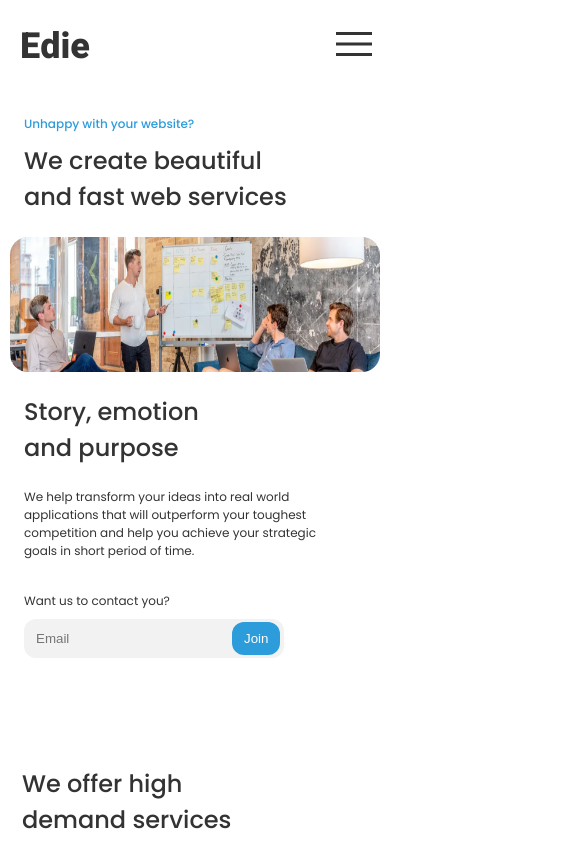
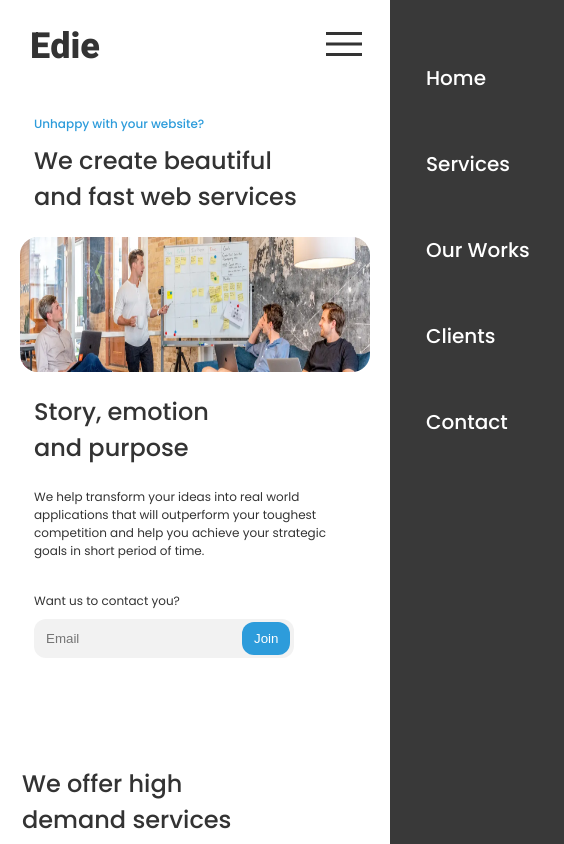
Before and after one commit to abmakes/Company-profile-nextjs, a Next.js app: page / in a window 390 px wide. Shown: the top 844 px of the page, 564 px wide, since content can reach past the window. Built offline with nearby package versions, Linux system fonts and the light colour scheme.

Commit message:
Final v1
Added hamburger menu, corrected event triggers for menu and links and adjusted media queries.

```diff
--- a/pages/CardSection.js
+++ b/pages/CardSection.js
@@ -4,7 +4,7 @@ export default function CardSection () {
   return (
     <section className='cardSection'>
 
-    <div><h2>We offer high <br />demand services</h2></div>
+    <div id="services"><h2>We offer high <br />demand services</h2></div>
 
     <div className='cardGroup'>
       <div className='card'>
--- a/pages/Footer.js
+++ b/pages/Footer.js
@@ -3,14 +3,14 @@ import Contact from './Contact'
 export default function Footer() {
   return (
 
-  <div className='footer'>
+  <div id="contact" className='footer'>
     <div className='footer-items'>
       <div className="footer-nav">
-        <a className="menu-item" target="#" >Home</a>
-        <a className="menu-item" target="#">Services</a>
-        <a className="menu-item" target="#">Our Works</a>
-        <a className="menu-item" target="#">Clients</a>
-        <a className="menu-item" target="#">Contact</a>
+        <a className="menu-item" href="#__next">Home</a>
+        <a className="menu-item" href="#services">Services</a>
+        <a className="menu-item" href="#projects">Our Works</a>
+        <a className="menu-item" href="#clients">Clients</a>
+        <a className="menu-item" href="#contact">Contact</a>
       </div>
       <div className="social">
         <div className='logo'>Edie</div>
@@ -32,7 +32,7 @@ export default function Footer() {
         <Contact />
       </div>
     </div>
-    <div>
+    <div className='created-text'>
       <span>created by adriaanb - devChallenges.io</span>
     </div>
 
@@ -95,6 +95,12 @@ export default function Footer() {
       svg {
         fill: rgb(255, 255, 255);
       }
+
+      .created-text {
+        font-size: 12px;
+        color: #e0e0e0;
+        margin: 3rem 1rem 1rem 1rem;
+      }
     `}</style>
   </div>
   )
--- a/pages/Hero.js
+++ b/pages/Hero.js
@@ -20,9 +20,7 @@ export default function Hero() {
 
     <style jsx>{`
 
-      .heading1 {
-        width: 540px;
-      }
+
 
       form {
         margin: 20px 0;
@@ -84,6 +82,10 @@ export default function Hero() {
           width: 360px;
         }
 
+        .heading1 {
+            width: 540px;
+        }
+
         .borderRadius18 {
           margin: 0 20px;
           left: -10rem;
--- a/pages/Menu.js
+++ b/pages/Menu.js
@@ -1,26 +1,33 @@
 
-export default function Menu(props) {
+export default function Menu() {
   return (
-    <nav className='menu' onClick={(e) => props.toggleMenu(e)}>
+    <nav className='menu'>
 
-      <a className="menu-item" target="#" >Home</a>
-      <a className="menu-item" target="#">Services</a>
-      <a className="menu-item" target="#">Our Works</a>
-      <a className="menu-item" target="#">Clients</a>
-      <a className="menu-item" target="#">Contact</a>
+      <a className="menu-item" href="#__next">Home</a>
+      <a className="menu-item" href="#services">Services</a>
+      <a className="menu-item" href="#projects">Our Works</a>
+      <a className="menu-item" href="#clients">Clients</a>
+      <a className="menu-item" href="#contact">Contact</a>
 
       <style jsx>{`
         .menu-item {
           margin: 0px 15px;
           font-size: 16px;
           font-weight: 500;
+          display: none;
         }
 
         @media only screen and (min-width: 1200px) {
           .menu-item {
             margin: 0px 20px;
-            font-size: 24px;
-            font-weight: 500;
+          }
+        }
+
+        @media only screen and (min-width: 900px) {
+          .menu-item {
+            margin: 0px 15px;
+            font-size: 20px;
+            display: inline;
           }
         }
 
--- a/pages/Quote.js
+++ b/pages/Quote.js
@@ -5,7 +5,7 @@ import styles from '../styles/Rounded.module.css'
 
 export default function Quote() {
   return (
-    <section className="quote-section">
+    <section id="clients" className="quote-section">
       <h2>“Fast and outstanding results. Edie understands their customer’s needs. They have a young and talented team.”</h2>
       <div className='client-area'>
         <Image
--- /dev/null
+++ b/pages/SideMenu.js
@@ -0,0 +1,72 @@
+
+export default function SideMenu(props) {
+  return (
+    <div className='mini-menu' onClick={(e) => props.toggleMenu(e)}>
+      <svg xmlns="http://www.w3.org/2000/svg" height="48" width="48"><path d="M6 36V33H42V36ZM6 25.5V22.5H42V25.5ZM6 15V12H42V15Z"/></svg>
+      <div id='sidebar-menu' className={props.isVisible}>
+        <div className='sidebar-items'>
+          <a className="menu-item" href="#__next">Home</a>
+          <a className="menu-item" href="#services">Services</a>
+          <a className="menu-item" href="#projects">Our Works</a>
+          <a className="menu-item" href="#clients">Clients</a>
+          <a className="menu-item" href="#contact">Contact</a>
+        </div>
+      </div>
+
+      <style jsx>{`
+
+        .hide {
+          transform: translate(50vw, 0);
+        }
+
+        .show {
+          transform: translate(0, 0);
+          overflow: hidden;
+        }
+
+        .mini-menu {
+          margin-right: 1rem;
+          fill: #333333;
+        }
+
+        #sidebar-menu {
+          position: fixed;
+          width: 50vw;
+          height: 100vh;
+          background-color: #333333;
+          opacity: 0.97;
+          right: 0;
+          top: 0;
+          transition: transform .9s cubic-bezier(0, .52, 0, 1);
+          z-index: 99;
+        }
+
+        .sidebar-items {
+          display: flex;
+          flex-direction: column;
+          justify-content: space-between;
+          align-items: right;
+
+          height: 500px;
+          padding: 5rem 3rem;
+
+          font-size: 20px;
+          font-weight: 500;
+          line-height: 36px;
+          color: white;
+        }
+
+        a {
+          width: 120px;
+        }
+
+        @media only screen and (min-width: 900px) {
+          .mini-menu {
+            display: none;
+          }
+        }
+      `}
+      </style>
+    </div>
+  )
+}
--- a/pages/_document.js
+++ b/pages/_document.js
@@ -2,7 +2,7 @@ import { Html, Head, Main, NextScript } from 'next/document'
 
 export default function Document() {
   return (
-    <Html>
+    <Html lang="en">
       <Head>
           <link
             href="https://fonts.googleapis.com/css2?family=Inter&display=optional"
--- a/pages/index.js
+++ b/pages/index.js
@@ -1,4 +1,4 @@
-import { useState } from 'react'
+import React, { useState } from 'react'
 import Head from 'next/head'
 import Menu from '../pages/Menu'
 import styles from '../styles/Home.module.css'
@@ -9,15 +9,18 @@ import Team from './Team'
 import Contact from './Contact'
 import Quote from './Quote'
 import Footer from './Footer'
+import SideMenu from './SideMenu'
 
 export default function Home() {
   const [menuIsActive, setMenuIsActive] = useState(false)
 
   function toggleMenu(event) {
-    event.preventDefault()
+    event.stopPropagation()
+    // console.log(event.target)
     setMenuIsActive(!menuIsActive)
-    console.log(event.target);
   }
+
+  let isVisible = (menuIsActive) ? "show" : "hide";
 
   return (
     <div className={styles.container}>
@@ -30,22 +33,18 @@ export default function Home() {
       <header>
         <div className="navbar">
           <span className={styles.logo}>Edie</span>
-          {menuIsActive ? <Menu menuIsActive={menuIsActive} toggleMenu={toggleMenu} isVisible={menuIsActive} /> :
-            <div className='mini-menu' onClick={(e) => toggleMenu(e)}>
-              <svg xmlns="http://www.w3.org/2000/svg" height="48" width="48"><path d="M6 36V33H42V36ZM6 25.5V22.5H42V25.5ZM6 15V12H42V15Z"/></svg>
-            </div>
-          }
+            <Menu />
+
+            <SideMenu
+              toggleMenu={toggleMenu}
+              isVisible={isVisible}
+            />
         </div>
         <Hero />
         <style jsx>{`
           header {
-            width: 100vw;
+            width: 100%;
             margin: 20px 50px;
-          }
-
-          .mini-menu {
-            margin-right: 1rem;
-            fill: #333333;
           }
 
           .navbar {
--- a/pages/projects.js
+++ b/pages/projects.js
@@ -10,7 +10,7 @@ export default function Projects () {
 
   return (
     <>
-    <div className="margin10">
+    <div id="projects" className="margin10">
       <h2 >Good design means<br /> good business</h2>
     </div>
     <section className='project-section'>
--- a/styles/globals.css
+++ b/styles/globals.css
@@ -15,6 +15,7 @@ body {
 a {
   color: inherit;
   text-decoration: none;
+  cursor: pointer;
 }
 
 * {
```
